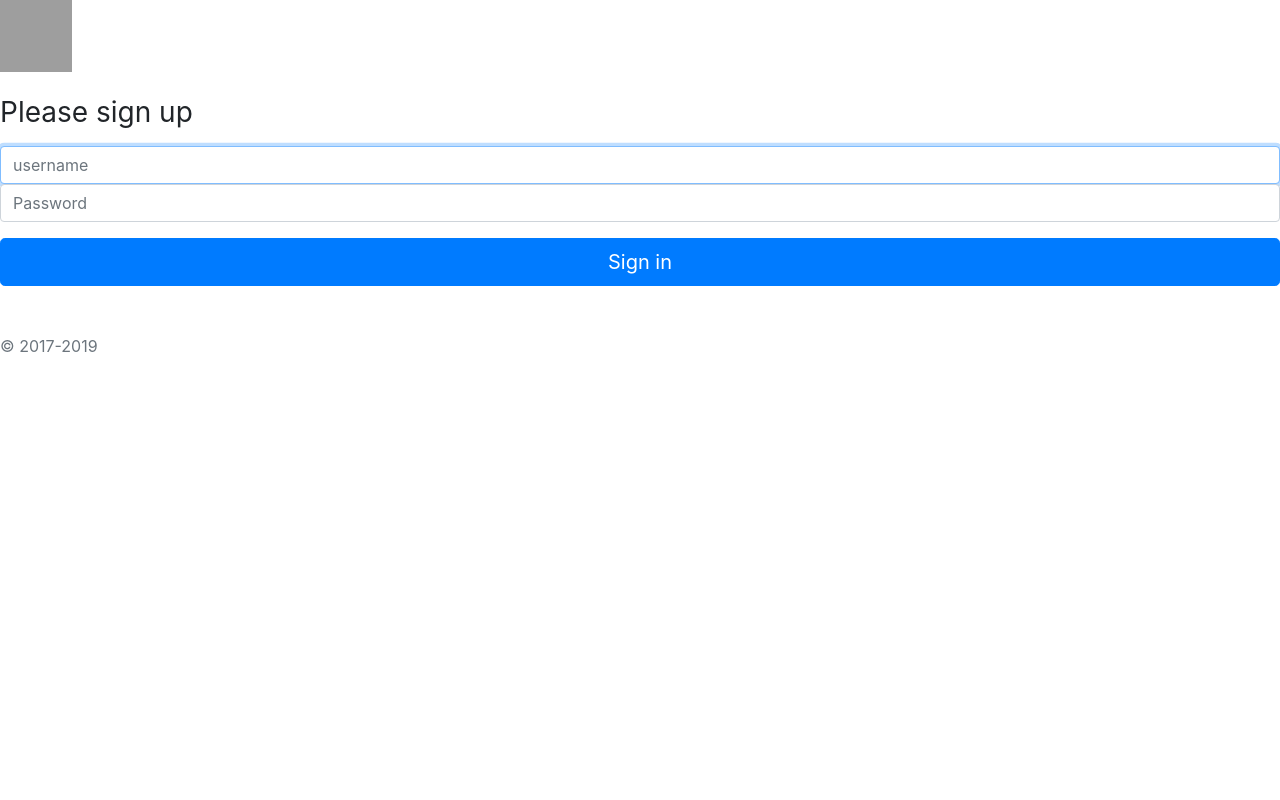
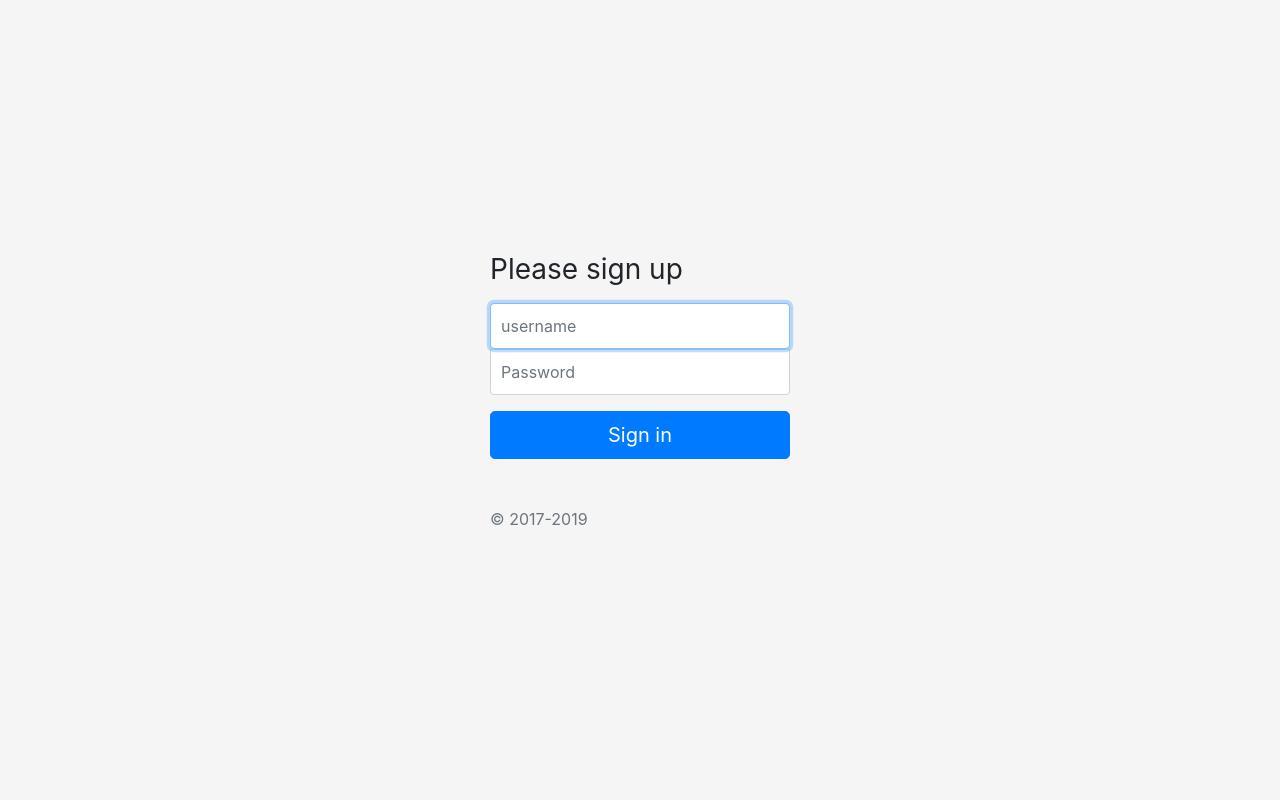
Before and after one commit to takayan40/django2, a Django app: page /signup/ in a window 1280 px wide. Run offline with Django 3.2, Linux system fonts and the light colour scheme; some libraries are stand-ins or nearby versions; grey boxes are pictures that could not be loaded.

Commit message:
cssの設定

```diff
--- a/boardprojetct/settings.py
+++ b/boardprojetct/settings.py
@@ -120,6 +120,10 @@ USE_TZ = True
 
 STATIC_URL = '/static/'
 
+STATICFILES_DIRS = [
+    os.path.join(BASE_DIR, 'static')
+]
+
 MEDIA_ROOT = os.path.join(BASE_DIR, 'media')
 
 MEDIA_URL = '/media/'
--- a/boardprojetct/urls.py
+++ b/boardprojetct/urls.py
@@ -6,4 +6,4 @@ from django.conf.urls.static import static
 urlpatterns = [
     path('admin/', admin.site.urls),
     path('', include('boardapp.urls'))
-] + static(settings.MEDIA_URL, document_root=settings.MEDIA_ROOT)
+] + static(settings.MEDIA_URL, document_root=settings.MEDIA_ROOT)+ static(settings.STATIC_URL, document_root=settings.STATIC_ROOT)
--- /dev/null
+++ b/static/style.css
@@ -0,0 +1,49 @@
+html,
+body {
+  height: 100%;
+}
+
+body {
+  display: -ms-flexbox;
+  display: -webkit-box;
+  display: flex;
+  -ms-flex-align: center;
+  -ms-flex-pack: center;
+  -webkit-box-align: center;
+  align-items: center;
+  -webkit-box-pack: center;
+  justify-content: center;
+  padding-top: 40px;
+  padding-bottom: 40px;
+  background-color: #f5f5f5;
+}
+
+.form-signin {
+  width: 100%;
+  max-width: 330px;
+  padding: 15px;
+  margin: 0 auto;
+}
+.form-signin .checkbox {
+  font-weight: 400;
+}
+.form-signin .form-control {
+  position: relative;
+  box-sizing: border-box;
+  height: auto;
+  padding: 10px;
+  font-size: 16px;
+}
+.form-signin .form-control:focus {
+  z-index: 2;
+}
+.form-signin input[type="email"] {
+  margin-bottom: -1px;
+  border-bottom-right-radius: 0;
+  border-bottom-left-radius: 0;
+}
+.form-signin input[type="password"] {
+  margin-bottom: 10px;
+  border-top-left-radius: 0;
+  border-top-right-radius: 0;
+}
--- a/templates/base.html
+++ b/templates/base.html
@@ -8,8 +8,8 @@
     <!-- Bootstrap CSS -->
     <link rel="stylesheet" href="https://stackpath.bootstrapcdn.com/bootstrap/4.4.1/css/bootstrap.min.css" integrity="sha384-Vkoo8x4CGsO3+Hhxv8T/Q5PaXtkKtu6ug5TOeNV6gBiFeWPGFN9MuhOf23Q9Ifjh" crossorigin="anonymous">
 
-    {% block customscc %}
-    {% endblock customscc %}
+    {% block customcss %}
+    {% endblock customcss %}
 
 
     <title>Hello, world!</title>
--- a/templates/signup.html
+++ b/templates/signup.html
@@ -1,8 +1,13 @@
 {% extends 'base.html' %}
+{% load static %}
+
+{% block customcss%}
+<link rel="stylesheet" type="text/css" href="{% static 'style.css' %}">
+{% endblock customcss%}
+
 
 {% block content %}
 <form class="form-signin" method="POST" action=''>{% csrf_token %}
-    <img class="mb-4" src="/docs/4.4/assets/brand/bootstrap-solid.svg" alt="" width="72" height="72">
     <h1 class="h3 mb-3 font-weight-normal">Please sign up</h1>
 
     {% if error %}
```
